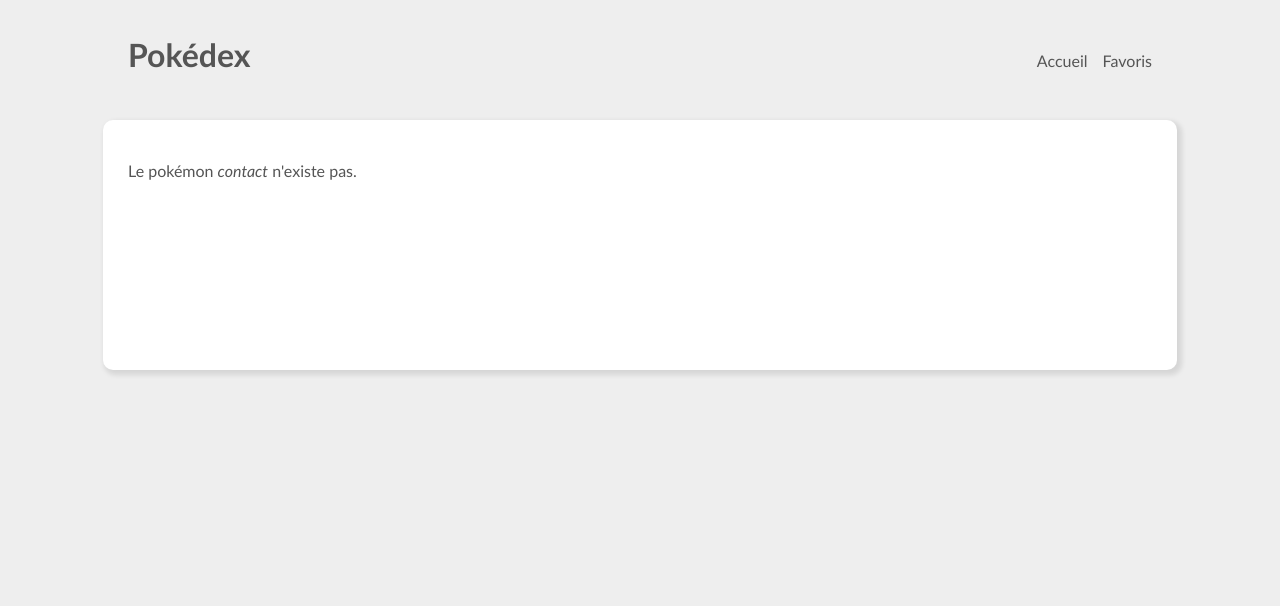
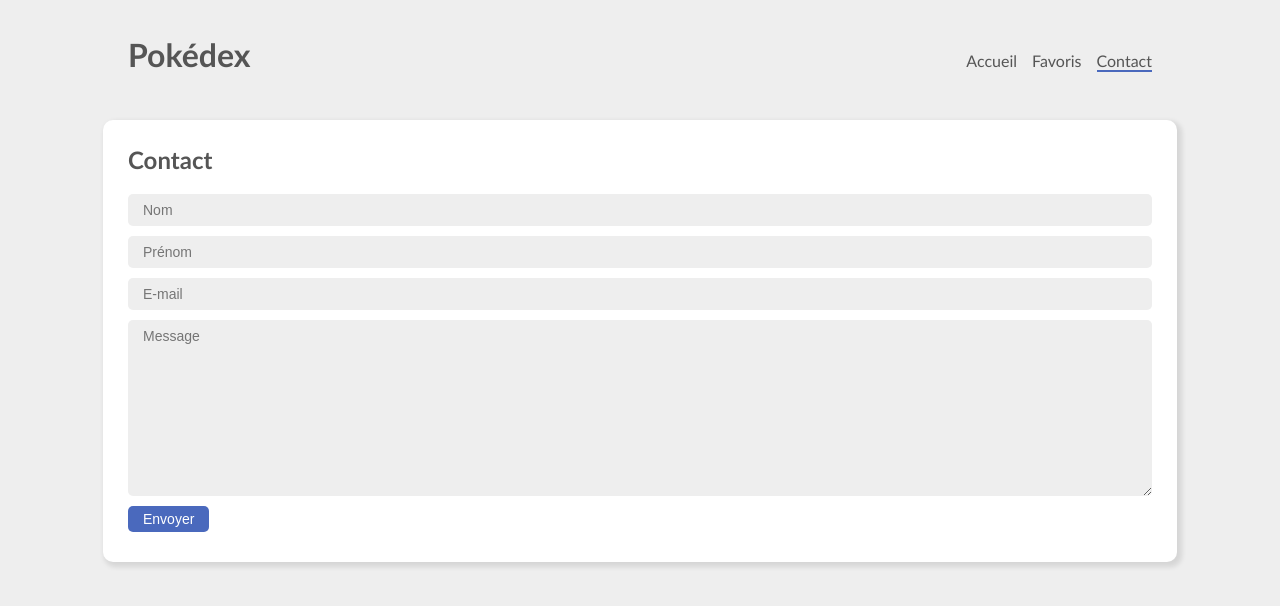
Before and after one commit to MaloSRT/pokedex-reactjs, a React (Create React App) app: page /contact in a window 1280 px wide. Shown: the top 606 px of the page. Built offline with nearby package versions, Linux system fonts and the light colour scheme; no server answers.

Commit message:
Ajout de la page contact

```diff
--- a/src/App.jsx
+++ b/src/App.jsx
@@ -8,6 +8,7 @@
 import Home from "./containers/Home";
 import PokemonData from "./containers/PokemonData";
 import Favoris from "./containers/Favoris";
+import Contact from "./containers/Contact";
 
 class App extends Component {
   render() {
@@ -23,6 +24,9 @@
               <li>
                 <Link to="/favoris">Favoris</Link>
               </li>
+              <li>
+                <Link to="/contact">Contact</Link>
+              </li>
             </ul>
           </nav>
         </header>
@@ -31,6 +35,7 @@
             <Route path="/" element={<Home />} />
             <Route path="/:slug" element={<PokemonData />} />
             <Route path="favoris" element={<Favoris />} />
+            <Route path="contact" element={<Contact />} />
             <Route path="*" element={<p>404 : Page non trouvée</p>} />
           </Routes>
         </main>
--- /dev/null
+++ b/src/containers/Contact.jsx
@@ -0,0 +1,16 @@
+const Contact = () => {
+    return (
+        <>
+            <h2>Contact</h2>
+            <form method="post">
+                <input type="text" name="name" placeholder="Nom" required />
+                <input type="text" name="surname" placeholder="Prénom" required />
+                <input type="email" name="email" placeholder="E-mail" required />
+                <textarea name="message" placeholder="Message" rows="10" required></textarea>
+                <input type="submit" name="send" value="Envoyer" />
+            </form>
+        </>
+    );
+};
+
+export default Contact;
--- a/src/containers/Favoris.jsx
+++ b/src/containers/Favoris.jsx
@@ -13,7 +13,7 @@
 
     return (
         <>
-            <h1>Favoris</h1>
+            <h2>Favoris</h2>
             <div className="favoris-list">
                 {data.length > 0 ?
                     data.map((pokemon, index) => (
--- a/src/containers/Home.jsx
+++ b/src/containers/Home.jsx
@@ -1,5 +1,5 @@
 const Home = () => {
-    return <h1>Hello world</h1>;
+    return <h2>Hello world</h2>;
 };
 
 export default Home;
--- a/src/styles/App.css
+++ b/src/styles/App.css
@@ -73,7 +73,12 @@
   color: #4a69bd;
 }
 
-button {
+h2 {
+  margin-top: 0;
+}
+
+button, input[type="submit"] {
+  width: max-content;
   color: #FFF;
   background-color: #4a69bd;
   text-decoration: none;
@@ -93,6 +98,7 @@
 .favoris-list {
   display: flex;
   flex-wrap: wrap;
+  margin-top: 25px;
 }
 
 .favoris-item {
@@ -114,3 +120,19 @@
   color: #fff;
   font-weight: bold;
 }
+
+form {
+  display: flex;
+  flex-direction: column;
+}
+
+input, textarea {
+  background-color: #EEE;
+  color: #333;
+  border: none;
+  border-radius: 5px;
+  margin-bottom: 10px;
+  padding: 8px 15px;
+  font-family: sans-serif;
+  font-size: 14px;
+}
```
